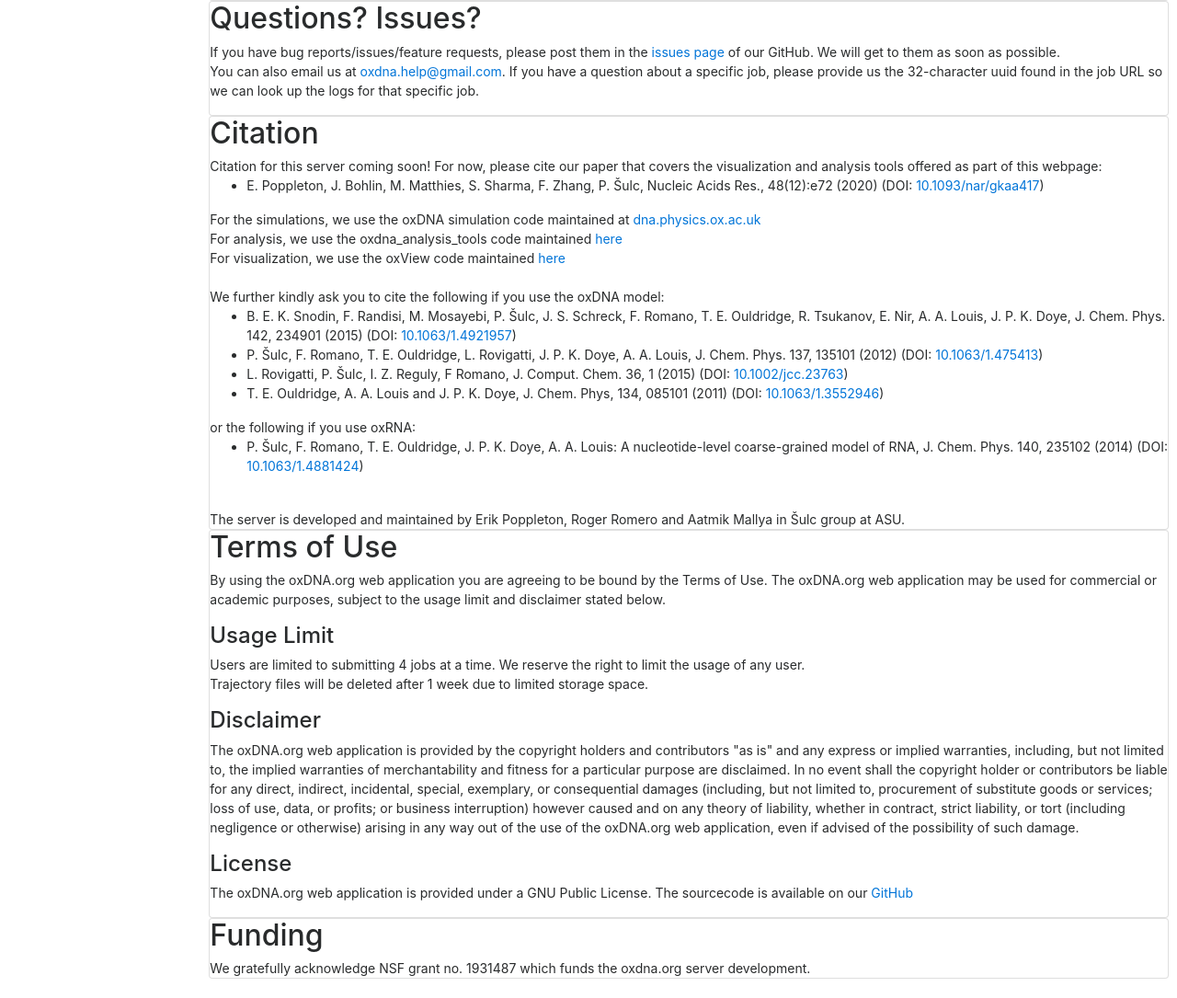
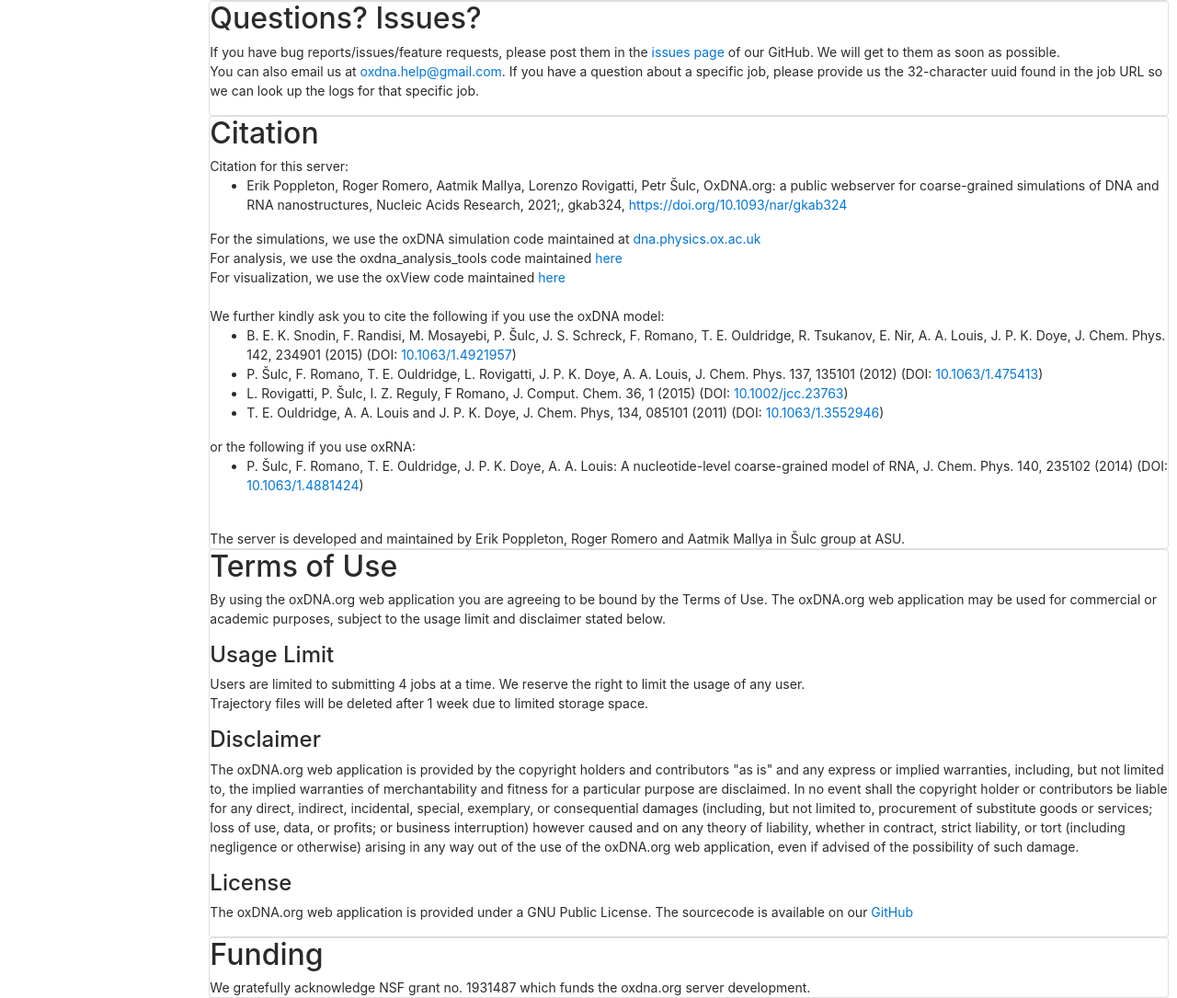
Before and after one commit to sulcgroup/oxdna-web, a Flask app: page / in a window 1280 px wide. Shown: the part 1491-2576 px from the top of the page at 92% size. Before the commit the page ends 2555 px from the top, so only its background shows below. Run offline with Flask 2, Linux system fonts and the light colour scheme; parts of the project's set-up code (start-up, migrations or seed data) failed here and were passed over; some libraries are stand-ins or nearby versions.

Commit message:
add citation

```diff
--- a/static/script.js
+++ b/static/script.js
@@ -901,7 +901,7 @@ app.controller("MainCtrl", function($scope, $http, SessionManager) {
 					if (fileName.split('.').pop() == 'top'){
 						file_data['output.top'] = read_data;
 					}
-					else if (fileName.split('.').pop() == 'dat') {
+					else if (fileName.split('.').pop() == 'dat' || fileName.split('.').pop() == 'conf' || fileName.split('.').pop() == 'oxdna') {
 						file_data['output.dat'] = read_data
 					}
 					else {
--- a/templates/example.html
+++ b/templates/example.html
@@ -30,7 +30,7 @@
                 <p>
                 Next, open the "Submit as guest" link in the sidebar in a new tab to go to the job submit page.  On that page you will see a button to upload files.
                 Click that button, navigate to where you saved 23.dat and 23.top, select both (ctrl+click) and click "Open".
-                Some browsers have trouble with opening two files like that, if this doesn't work, you can also select the two files and drag and drop them over the oxView window below the upload files button.
+                Some browsers have trouble with opening two files like that, if this doesn't work, you can also select the two files and drag and drop them anywhere on the page EXCEPT the oxView window.
                 </p>
                 <p>
                     Next, make some modifications to the default parameters so the example finishes quickly:
--- a/templates/index.html
+++ b/templates/index.html
@@ -36,7 +36,10 @@
 
 			<h4>Input Files</h4>
 			<div class="form-group">
-				<label for="oxDNAFileUpload">Please select <b>2 input files</b> (configuration and topology) for the job</label>
+				<label for="oxDNAFileUpload">Please select <b>2 input files</b> (configuration and topology) for the job.
+				<br>
+				You can also drag and drop the two files anywhere on the form EXCEPT on the oxView window below.
+				</label>
 				<input type="file" accept=".top,.conf,.dat,.oxdna" autocomplete="off" class="form-control-file"
 					id="oxDNAFileUpload" multiple onchange="openFiles(this.files)">
 			</div>
@@ -250,7 +253,6 @@
 	const frame = document.getElementById('editor-frame');
 	// remove oxView's drop listener
 	function removeListener() {
-		console.log("called");
 		frame.contentWindow.postMessage({message:'remove-event'}, "https://oxdna.org");
 	}
 	var files = {};
--- a/templates/landing.html
+++ b/templates/landing.html
@@ -245,9 +245,9 @@
                 Citation
             </H2>
             <div>
-                Citation for this server coming soon!  For now, please cite our paper that covers the visualization and analysis tools offered as part of this webpage: <br>
+                Citation for this server: <br>
                 <ul>
-                <li>E. Poppleton, J. Bohlin, M. Matthies, S. Sharma, F. Zhang, P. Šulc, Nucleic Acids Res., 48(12):e72 (2020) (DOI: <a target="_blank" href= https://doi.org/10.1093/nar/gkaa417>10.1093/nar/gkaa417</a>) <br>
+			<li>Erik Poppleton, Roger Romero, Aatmik Mallya, Lorenzo Rovigatti, Petr Šulc, OxDNA.org: a public webserver for coarse-grained simulations of DNA and RNA nanostructures, Nucleic Acids Research, 2021;, gkab324, <a target="_blank" href=https://doi.org/10.1093/nar/gkab324>https://doi.org/10.1093/nar/gkab324</a><br>
                 </ul>
                     For the simulations, we use the oxDNA simulation code maintained at <a target="_blank" href="dna.physics.ox.ac.uk">dna.physics.ox.ac.uk</a> <br>
                 For analysis, we use the oxdna_analysis_tools code maintained <a target="_blank" href=https://github.com/sulcgroup/oxdna_analysis_tools>here</a><br>
```
